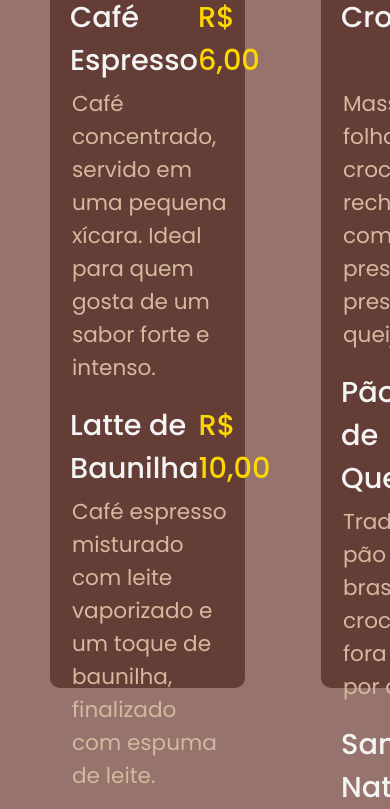
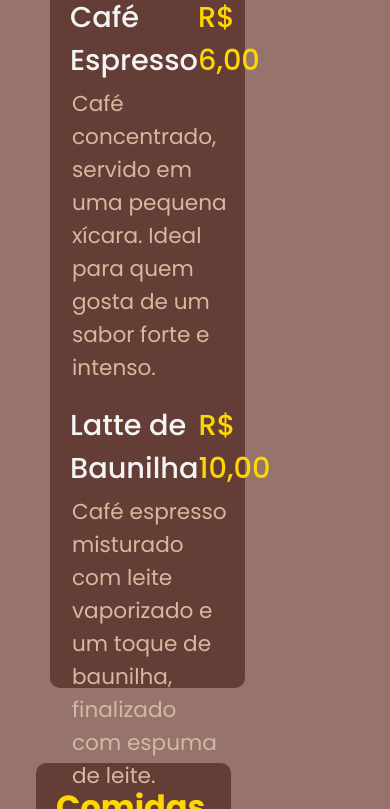
Before and after one commit to Mariaeduardar07/Cafeteria_Duo_sabor, a plain HTML site: page cardapio.html in a window 390 px wide. Shown: the part 237-1046 px from the top of the page. Drawn offline with Linux system fonts and the light colour scheme.

Commit message:
feat: created reponsive cardapio

```diff
--- a/css/styles-cardapio.css
+++ b/css/styles-cardapio.css
@@ -89,9 +89,9 @@ header {
 /* Cardapio */
 .cardapio{
     display: flex;
-    justify-content: space-between;
     gap: 40px;
     margin-top: 120px;
+    flex-direction:row;
 }
 
 h2 {
@@ -148,9 +148,14 @@ h2 {
     left: 2px;
 }
 
-@media (min-width: 700px) {
+@media screen and (min-width: 700px) {
     .buscar {
         margin-left: 50px;
     }
+}
 
+@media screen and (max-width: 700px) {
+    .cardapio {
+       flex-direction: column;
+    }
 }
```
Also changed, not shown: cardapio.html (+1 -1 lines).
